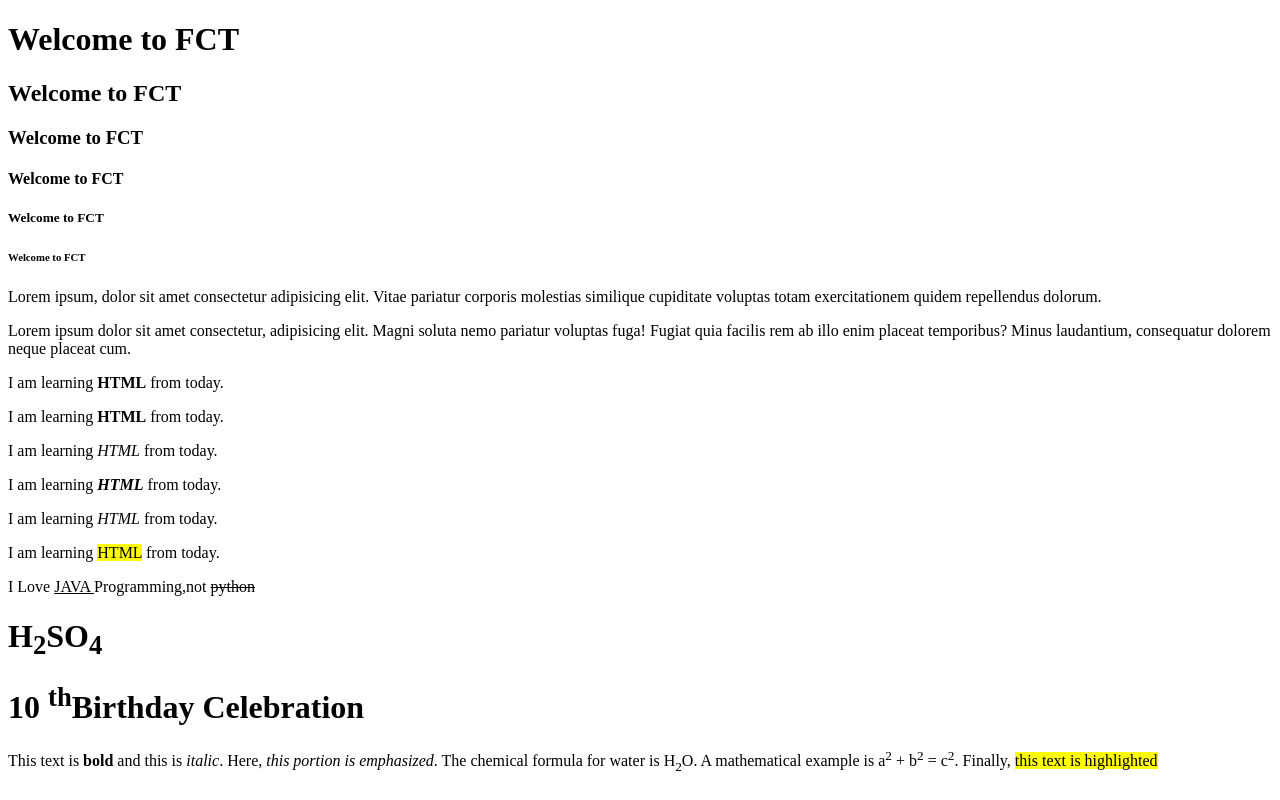
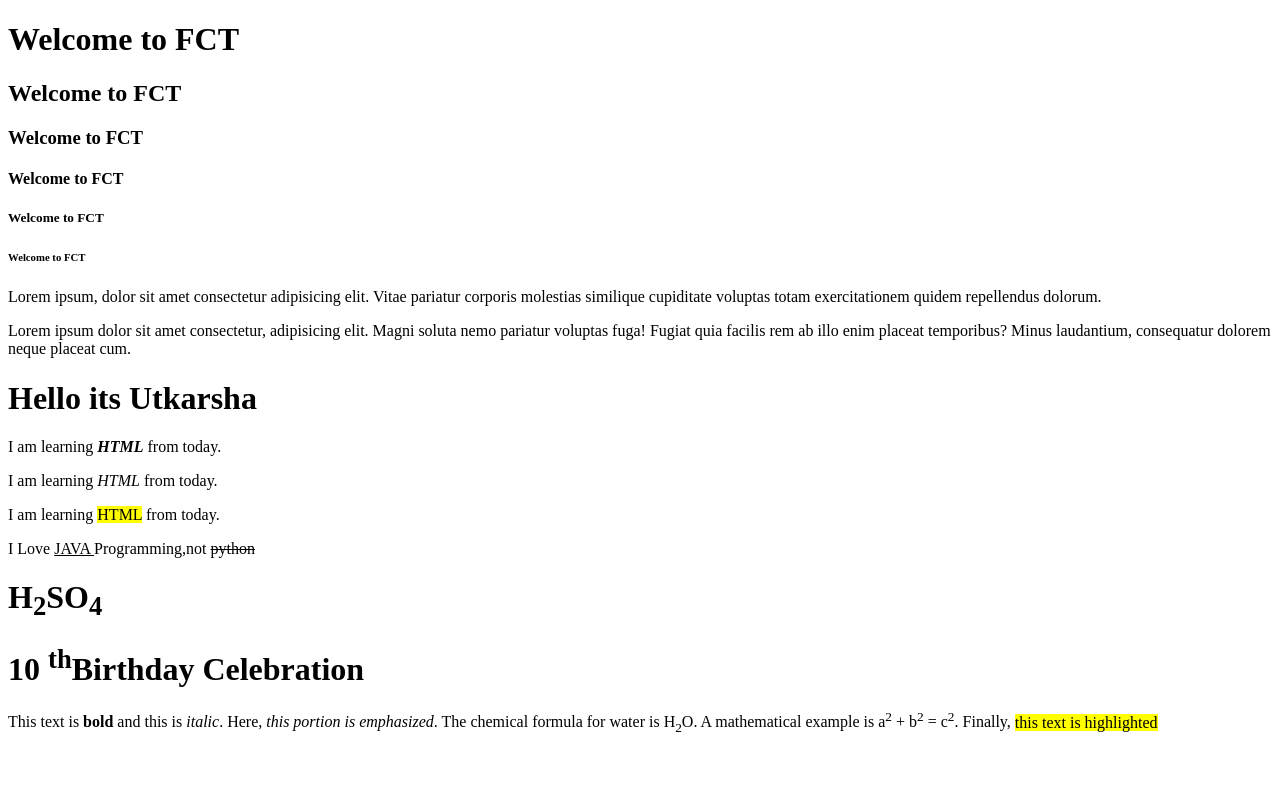
Before and after one commit to utkarshaa04/learning_html, a plain HTML site: page index.html in a window 1280 px wide. Drawn offline with Linux system fonts and the light colour scheme.

Commit message:
text changes unwanted deleted

```diff
--- a/index.html
+++ b/index.html
@@ -16,10 +16,7 @@
     <p>Lorem ipsum, dolor sit amet consectetur adipisicing elit. Vitae pariatur corporis molestias similique cupiditate voluptas totam exercitationem quidem repellendus dolorum.</p>
 
     <p>Lorem ipsum dolor sit amet consectetur, adipisicing elit. Magni soluta nemo pariatur voluptas fuga! Fugiat quia facilis rem ab illo enim placeat temporibus? Minus laudantium, consequatur dolorem neque placeat cum.</p>
-
-    <p>I am learning <strong>HTML</strong> from today.</p>
-    <p>I am learning <b>HTML</b> from today.</p>
-    <p>I am learning <i>HTML</i> from today.</p>
+    <h1>Hello its Utkarsha</h1>
     <p>I am learning <b><i>HTML</i></b> from today.</p>
     <p>I am learning <em>HTML</em> from today.</p>
     <p>I am learning <mark>HTML</mark> from today.</p>
```
